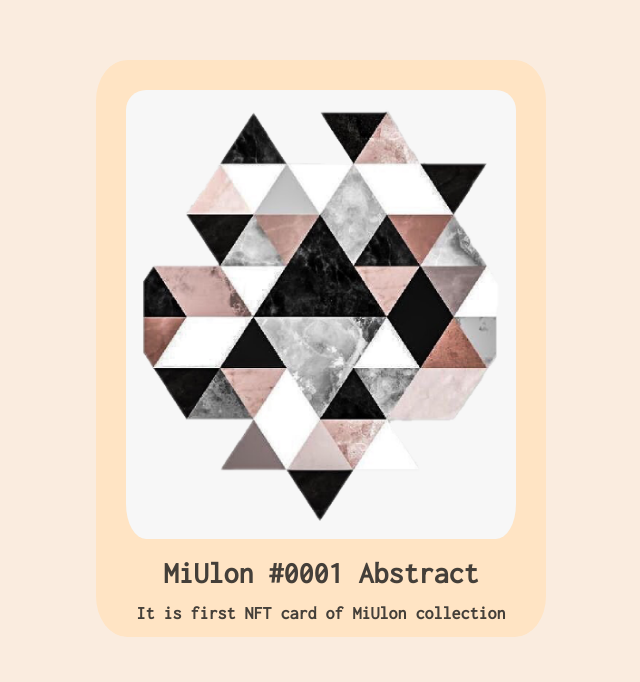
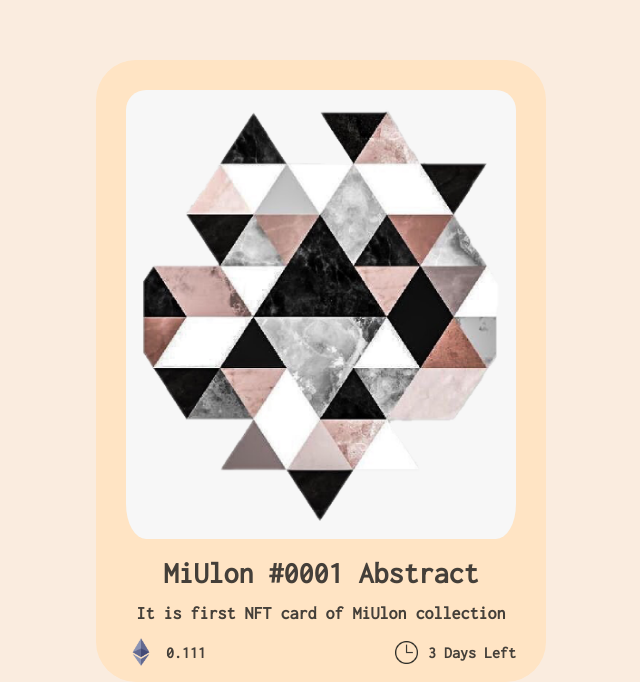
Before and after one commit to MiUlon/NftCard, a plain HTML site: page index.html in a window 1280 px wide. Shown: the part 140-822 px from the top of the page, without its empty margins (319-959 px from the left). Before the commit the page ends 800 px from the top, so only its background shows below. Drawn offline with Linux system fonts and the light colour scheme.

Commit message:
price and time

```diff
--- a/index.html
+++ b/index.html
@@ -15,7 +15,12 @@
         <p>It is first NFT card of MiUlon collection</p>
         <div class="priceTime">
             <div class="price">
-
+                <img src="etheriumIcon.png" alt="ETH icon">
+                <div class="priceText">0.111</div>
+            </div>
+            <div class="time">
+                <img src="clockIcon.png" alt="Clock icon">
+                <div class="timeText">3 Days Left</div>
             </div>
         </div>
     </div>
--- a/style.css
+++ b/style.css
@@ -14,7 +14,7 @@ body {
     width: 450px;
     margin: auto;
     margin-top: 200px;
-    border-radius: 7%;
+    border-radius: 40px;
 }
 
 .Card img {
@@ -41,3 +41,47 @@ body {
     font-weight: 600;
     padding-bottom: 15px;
 }
+
+.priceTime {
+    display: flex;
+    justify-content: space-between;
+    padding-bottom: 15px;
+}
+
+.price {
+    display: flex;
+    align-items: center;
+    justify-content: center;
+    padding-left: 30px;
+}
+
+.price img {
+    width: 30px;
+    padding: 0;
+    margin: 0;
+}
+
+.priceText {
+    margin-left: 10px;
+    font-weight: 600;
+    color: rgb(68, 63, 57);
+}
+
+.time {
+    display: flex;
+    align-items: center;
+    justify-content: center;
+    padding-right: 30px;
+}
+
+.time img {
+    width: 23px;
+    padding: 0;
+    margin: 0;
+}
+
+.timeText {
+    margin-left: 10px;
+    font-weight: 600;
+    color: rgb(68, 63, 57);
+}
```
